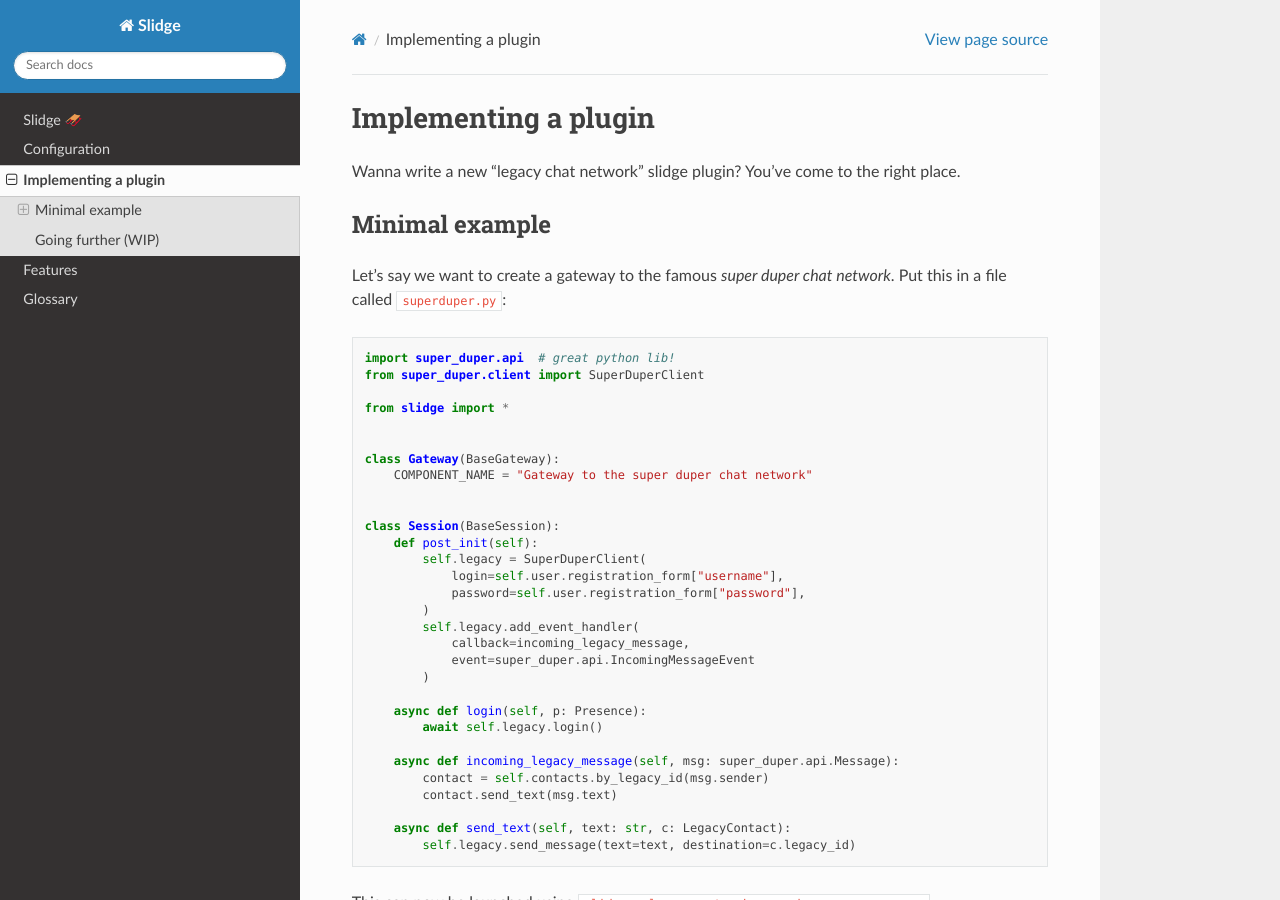
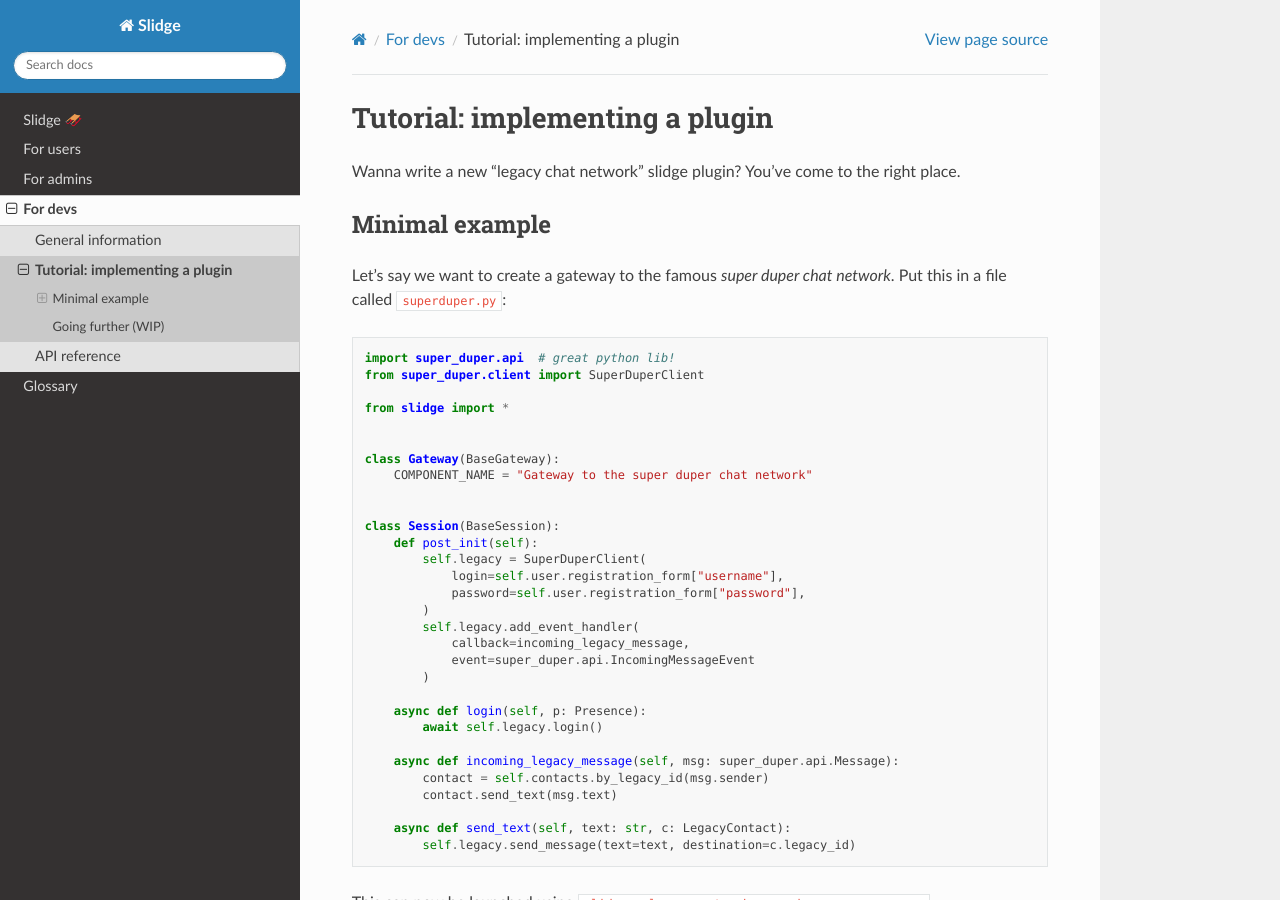
Before and after one commit to truenicoco/slidge, a Sphinx documentation site: the page built from docs/source/dev/tutorial.rst, in a window 1280 px wide and 900 px high. Built offline with Sphinx 7.4.7 and the Read the Docs theme 2.0.0, drawn with Linux system fonts in a browser that asks for light colours.

Commit message:
Improve docs

```diff
--- a/README.rst
+++ b/README.rst
@@ -13,19 +13,19 @@ Slidge 🛷
 Pythonic XMPP gateways made easy.
 
 An XMPP component that attempts to follow good practices to provide an generic
-way to write XMPP/*legacy network* gateways, leveraging on the power of
+way to write XMPP ⟷ **legacy network** gateways, leveraging on the power of
 `SliXMPP <https://slixmpp.readthedocs.io>`_.
 
 Status
 ------
 
 Slidge is not ready for production yet! Right now, only direct messages are implemented,
-for Telegram and Signal. Please test it locally and report bugs.
+for Telegram, Signal and Facebook messenger. Please test it locally and report bugs.
 
 Installation
 ------------
 
-The easiest way to try it out slidge is with docker-compose.
+The easiest way to try out slidge is with docker-compose.
 Clone the repo, run ``docker-compose up`` and you should have:
 
 - an XMPP server (prosody) exposed on port 5222 with a registered user test@localhost (password: password)
--- /dev/null
+++ b/docs/source/admin/index.rst
@@ -0,0 +1,10 @@
+==========
+For admins
+==========
+
+.. toctree::
+   :maxdepth: 2
+
+   general
+   telegram
+   signal
--- a/docs/source/conf.py
+++ b/docs/source/conf.py
@@ -49,6 +49,7 @@ autoapi_python_class_content = "both"
 autoapi_type = "python"
 autoapi_dirs = ["../../slidge"]
 autoapi_ignore = ["*slixpatch*"]
+autoapi_add_toctree_entry = False
 
 # Add any paths that contain templates here, relative to this directory.
 templates_path = ["_templates"]
--- /dev/null
+++ b/docs/source/dev/api.rst
@@ -0,0 +1,5 @@
+=============
+API reference
+=============
+
+.. include:: ../autoapi/slidge/index.rst
--- /dev/null
+++ b/docs/source/dev/general.rst
@@ -0,0 +1,6 @@
+General information
+===================
+
+Mypy
+Black
+pytest
--- /dev/null
+++ b/docs/source/dev/index.rst
@@ -0,0 +1,10 @@
+========
+For devs
+========
+
+.. toctree::
+   :maxdepth: 2
+
+   general
+   tutorial
+   api
--- a/docs/source/tutorial.rst
+++ b/docs/source/dev/tutorial.rst
@@ -1,5 +1,5 @@
-Implementing a plugin
-=====================
+Tutorial: implementing a plugin
+===============================
 
 Wanna write a new "legacy chat network" slidge plugin? You've come to the right place.
 
--- a/docs/source/index.rst
+++ b/docs/source/index.rst
@@ -6,9 +6,9 @@ Slidge
    :maxdepth: 2
 
    readme
-   config
-   tutorial
-   features
+   user/index
+   admin/index
+   dev/index
    glossary
 
 
--- /dev/null
+++ b/docs/source/user/index.rst
@@ -0,0 +1,10 @@
+=========
+For users
+=========
+
+.. toctree::
+   :maxdepth: 2
+
+   common
+   telegram
+   signal
```
Also changed, not shown: docs/source/admin/general.rst (added, +191 -0 lines), docs/source/admin/signal.rst (added, +10 -0 lines), docs/source/admin/telegram.rst (added, +7 -0 lines), docs/source/config.rst (deleted, +0 -13 lines), docs/source/user/common.rst (added, +10 -0 lines), docs/source/user/signal.rst (added, +15 -0 lines), docs/source/user/telegram.rst (added, +19 -0 lines).
